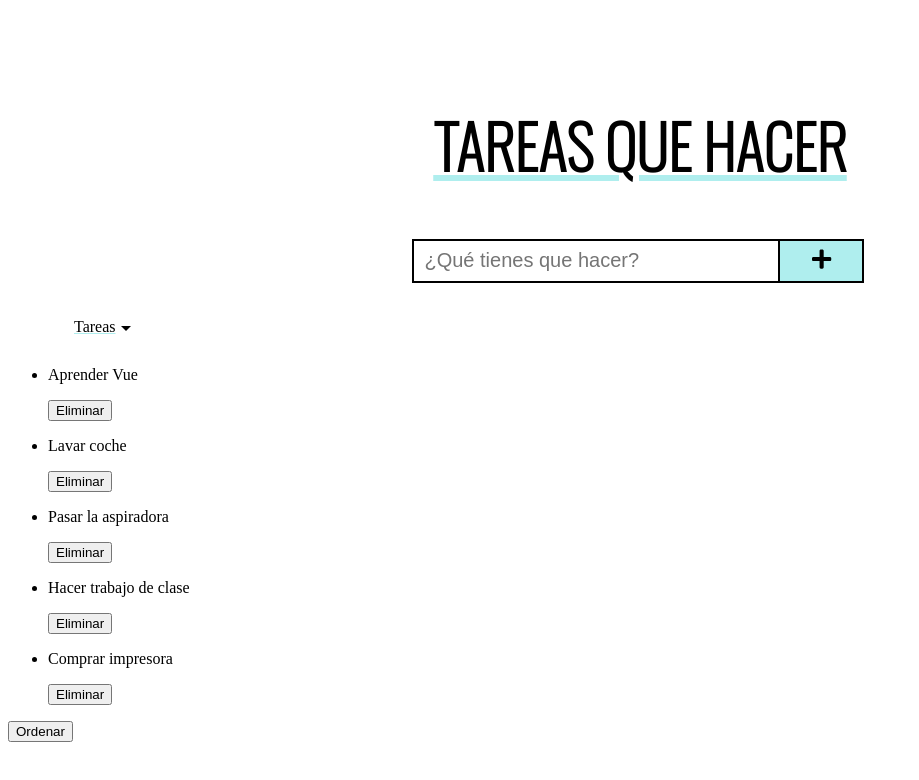
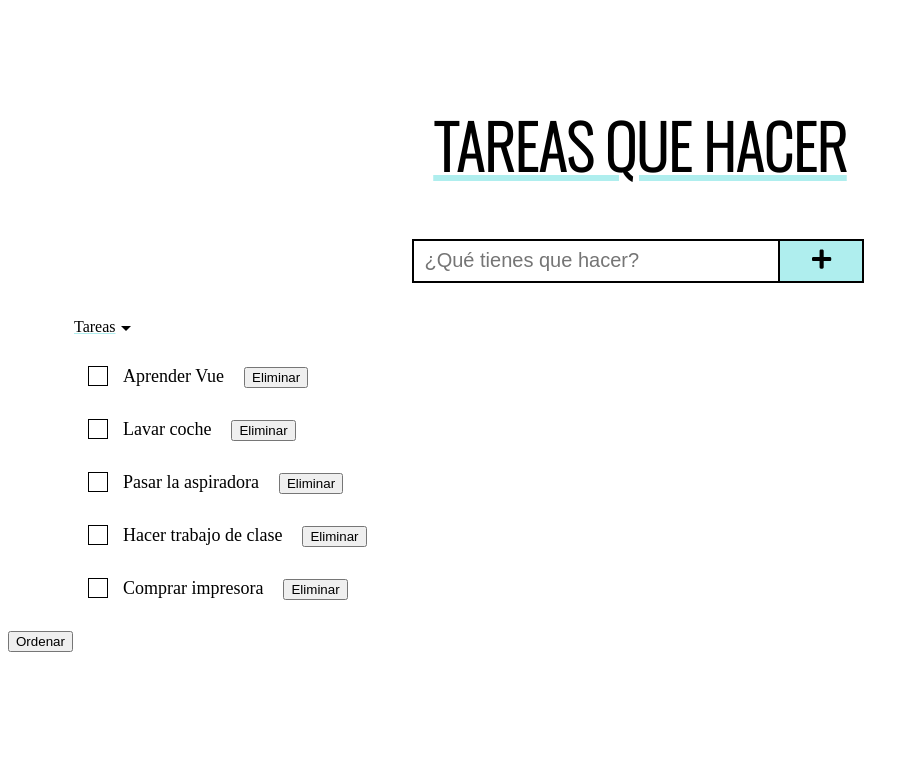
Before and after one commit to diana-nt/todo-app, a Vue app: page / in a window 1280 px wide. Shown: the top 780 px of the page, without its empty margins (0-919 px from the left). Built offline with nearby package versions, Linux system fonts and the light colour scheme.

Commit message:
Add checkbox and checkbox CSS

```diff
--- a/src/components/Tarea.vue
+++ b/src/components/Tarea.vue
@@ -1,6 +1,12 @@
 <template>
-  <div v-bind:class="{ 'completed': tarea.completed }">
-      <p @click="markComplete">{{ tarea.title }}</p>
+<!--  <div v-bind:class="{ 'completed': tarea.completed }">-->
+    <div>
+<!--      <p @click="markComplete">{{ tarea.title }}</p>-->
+
+        <label class="container">
+            <input type="checkbox" @input="completar">{{ tarea.title }}
+            <span class="checkmark"></span>
+        </label>
     <button @click="$emit('delete-tarea', tarea.id)">Eliminar</button>
   </div>
 </template>
@@ -12,7 +18,7 @@ export default {
       "tarea"
   ],
   methods: {
-    markComplete(){
+    completar(){
       this.tarea.completed = !this.tarea.completed
     }
   }
@@ -20,7 +26,73 @@ export default {
 </script>
 
 <style scoped>
-  .completed {
-    text-decoration: line-through;
+
+  /*.completed {*/
+  /*  text-decoration: line-through;*/
+  /*}*/
+
+  button{
+      margin-left: 20px;
+  }
+
+  .container {
+      display: inline-block;
+      position: relative;
+      padding-left: 35px;
+      margin-bottom: 12px;
+      cursor: pointer;
+      font-size: 18px;
+      -webkit-user-select: none;
+      -moz-user-select: none;
+      -ms-user-select: none;
+      user-select: none;
+  }
+
+  .container input {
+      position: absolute;
+      opacity: 0;
+      cursor: pointer;
+      height: 0;
+      width: 0;
+  }
+
+  .checkmark {
+      position: absolute;
+      top: 0;
+      left: 0;
+      height: 18px;
+      width: 18px;
+      /*background-color: azure;*/
+      border: 1px solid black;
+  }
+
+  .container:hover input ~ .checkmark {
+      background-color: paleturquoise;
+  }
+
+  /*.container input:checked ~ .checkmark {*/
+  /*    background-color: azure;*/
+  /*}*/
+
+  .checkmark:after {
+      content: "";
+      position: absolute;
+      display: none;
+  }
+
+  .container input:checked ~ .checkmark:after {
+      display: block;
+  }
+
+  .container .checkmark:after {
+      left: 5px;
+      top: 0;
+      width: 5px;
+      height: 10px;
+      border: solid black;
+      border-width: 0 3px 3px 0;
+      -webkit-transform: rotate(45deg);
+      -ms-transform: rotate(45deg);
+      transform: rotate(45deg);
   }
 </style>
--- a/src/components/Tareas.vue
+++ b/src/components/Tareas.vue
@@ -1,6 +1,5 @@
 <template>
   <div>
-<!--    <h2>Tareas que hacer</h2>-->
     <ul>
       <li v-bind:key="tarea.id" v-for="tarea in tareas">
         <Tarea v-bind:tarea="tarea" @delete-tarea="$emit('delete-tarea', tarea.id)"/>
@@ -24,4 +23,13 @@ export default {
 </script>
 
 <style scoped>
+
+    li {
+        list-style: none;
+        margin-bottom: 20px;
+    }
+
+    ul{
+        margin-left: 40px;
+    }
 </style>
```
